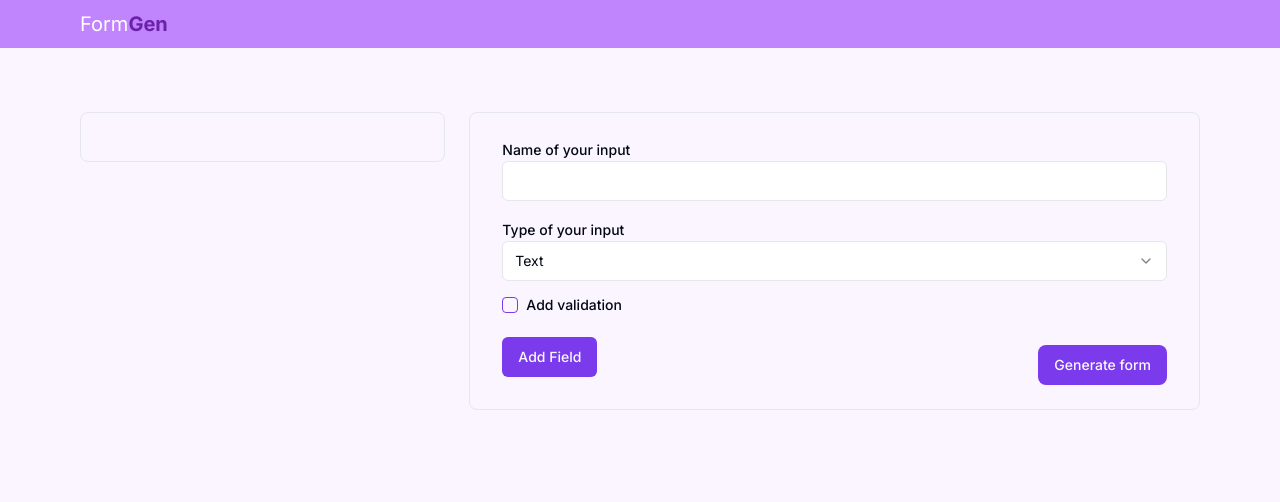
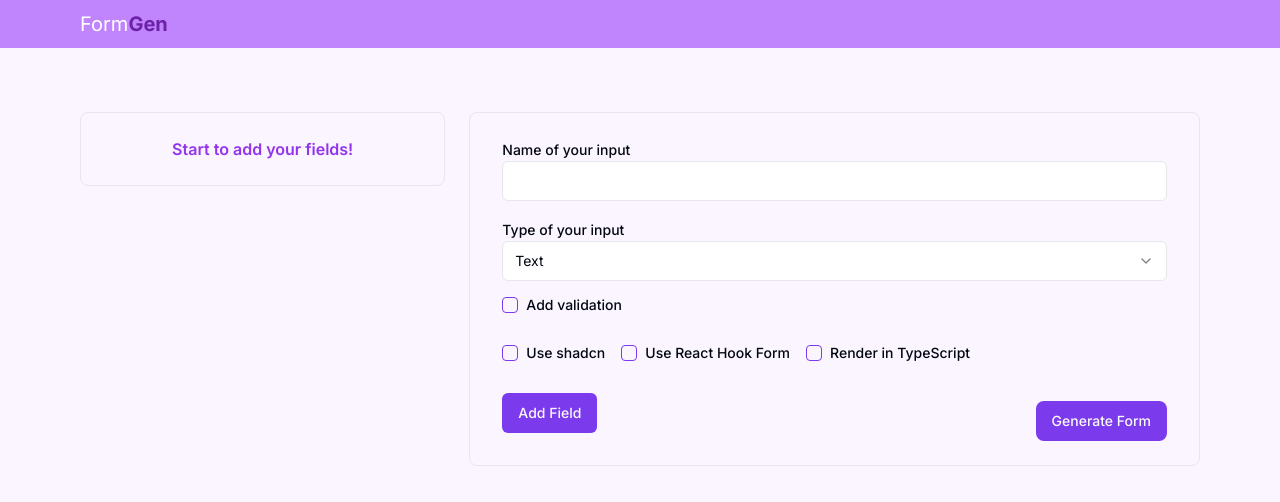
Before and after one commit to jeremnds/formgen, a Next.js app: page /generate in a window 1280 px wide. Shown: the top 502 px of the page. Built offline with nearby package versions, Linux system fonts and the light colour scheme.

Commit message:
feat: add delete field

```diff
--- a/app/generate/page.tsx
+++ b/app/generate/page.tsx
@@ -5,7 +5,16 @@ import AddFieldForm from "@/src/components/organisms/AddFieldForm";
 import FieldList from "@/src/components/organisms/FieldList";
 import { Field } from "@/src/models/field.type";
 import { FieldFormData } from "@/src/models/form.type";
-import { closestCenter, DndContext } from "@dnd-kit/core";
+import {
+  closestCenter,
+  DndContext,
+  KeyboardSensor,
+  MouseSensor,
+  PointerSensor,
+  TouchSensor,
+  useSensor,
+  useSensors,
+} from "@dnd-kit/core";
 import {
   restrictToVerticalAxis,
   restrictToWindowEdges,
@@ -36,10 +45,21 @@ export default function Page() {
             errorMessage: data.errorMessage || undefined,
           }
         : undefined,
+      // lib: {
+      //   shadcn: data.shadcn,
+      //   rhf: data.rhf,
+      //   tsx: data.tsx,
+      // },
     };
     console.log(newField);
     setFields((prevFields) => [...prevFields, newField]);
   };
+
+  const handleDeleteField = (id: string) => {
+    const newFields = fields.filter((field) => field.id !== id);
+    setFields(newFields);
+  };
+  const handleUpdateField = () => {};
 
   const handleOnDragEnd = (event: any) => {
     const { active, over } = event;
@@ -56,11 +76,28 @@ export default function Page() {
     }
   };
 
+  const pointerSensor = useSensor(PointerSensor, {
+    activationConstraint: {
+      distance: 0.01,
+    },
+  });
+  const mouseSensor = useSensor(MouseSensor);
+  const touchSensor = useSensor(TouchSensor);
+  const keyboardSensor = useSensor(KeyboardSensor);
+
+  const sensors = useSensors(
+    mouseSensor,
+    touchSensor,
+    keyboardSensor,
+    pointerSensor,
+  );
+
   return (
     <Container className="mt-16">
       <div className="flex flex-col gap-6 md:flex-row">
         <div className="order-2 md:order-1 md:basis-1/3">
           <DndContext
+            sensors={sensors}
             collisionDetection={closestCenter}
             onDragEnd={handleOnDragEnd}
             modifiers={[restrictToVerticalAxis, restrictToWindowEdges]}
@@ -69,7 +106,11 @@ export default function Page() {
               items={fields.map((field) => field.id)}
               strategy={verticalListSortingStrategy}
             >
-              <FieldList fields={fields} />
+              <FieldList
+                fields={fields}
+                onDeleteField={handleDeleteField}
+                onUpdateField={handleUpdateField}
+              />
             </SortableContext>
           </DndContext>
         </div>
--- /dev/null
+++ b/app/loading.tsx
@@ -0,0 +1,10 @@
+import Container from "@/src/components/atoms/Container";
+import Loader from "@/src/components/atoms/Loader";
+
+export default function Loading() {
+  return (
+    <Container className="flex h-full items-center justify-center">
+      <Loader />
+    </Container>
+  );
+}
--- a/package.json
+++ b/package.json
@@ -19,8 +19,10 @@
     "@radix-ui/react-slot": "^1.1.0",
     "class-variance-authority": "^0.7.0",
     "clsx": "^2.1.1",
+    "framer-motion": "^11.3.30",
     "lucide-react": "^0.436.0",
     "next": "14.2.6",
+    "openai": "^4.56.1",
     "react": "^18",
     "react-dom": "^18",
     "react-hook-form": "^7.53.0",
--- /dev/null
+++ b/src/components/atoms/Loader.tsx
@@ -0,0 +1,74 @@
+"use client";
+
+import { motion } from "framer-motion";
+
+const loadingContainer = {
+  width: "4rem",
+  height: "4rem",
+  display: "flex",
+  justifyContent: "space-between",
+};
+
+const loadingCircle = {
+  display: "block",
+  width: "0.8rem",
+  height: "0.8rem",
+  backgroundColor: "#a21caf",
+  borderRadius: "50%",
+};
+
+const loadingContainerVariants = {
+  start: {
+    transition: {
+      staggerChildren: 0.2,
+    },
+  },
+  end: {
+    transition: {
+      staggerChildren: 0.2,
+    },
+  },
+};
+
+const loadingCircleVariants = {
+  start: {
+    y: "0%",
+  },
+  end: {
+    y: "100%",
+  },
+};
+
+const loadingCircleTransition = {
+  duration: 0.5,
+  repeat: Infinity,
+  repeatType: "reverse" as const,
+  ease: "easeInOut",
+};
+
+export default function Loader() {
+  return (
+    <motion.div
+      style={loadingContainer}
+      variants={loadingContainerVariants}
+      initial="start"
+      animate="end"
+    >
+      <motion.span
+        style={loadingCircle}
+        variants={loadingCircleVariants}
+        transition={loadingCircleTransition}
+      />
+      <motion.span
+        style={loadingCircle}
+        variants={loadingCircleVariants}
+        transition={loadingCircleTransition}
+      />
+      <motion.span
+        style={loadingCircle}
+        variants={loadingCircleVariants}
+        transition={loadingCircleTransition}
+      />
+    </motion.div>
+  );
+}
--- a/src/components/molecules/FieldItem.tsx
+++ b/src/components/molecules/FieldItem.tsx
@@ -6,9 +6,16 @@ import { Button } from "../atoms/shadcn/button";
 type FieldItemProps = {
   field: Field;
   isDragging: boolean;
+  onUpdateField: () => void;
+  onDeleteField: (id: string) => void;
 };
 
-export default function FieldItem({ field, isDragging }: FieldItemProps) {
+export default function FieldItem({
+  field,
+  isDragging,
+  onUpdateField,
+  onDeleteField,
+}: FieldItemProps) {
   return (
     <div
       className={cn(
@@ -22,10 +29,14 @@ export default function FieldItem({ field, isDragging }: FieldItemProps) {
         <span className="text-xs capitalize text-zinc-500">{field.type}</span>
       </div>
       <div className="space-x-1">
-        <Button variant="outline" className="h-8 p-2">
+        <Button variant="outline" className="h-8 p-2" onClick={onUpdateField}>
           <Pencil className="h-4 w-4" />
         </Button>
-        <Button variant="destructive" className="h-8 p-2">
+        <Button
+          variant="destructive"
+          className="h-8 p-2"
+          onClick={() => onDeleteField(field.id)}
+        >
           <Trash2 className="h-4 w-4" />
         </Button>
       </div>
--- a/src/components/organisms/AddFieldForm.tsx
+++ b/src/components/organisms/AddFieldForm.tsx
@@ -9,13 +9,13 @@ import { cn } from "@/src/lib/utils";
 import { FieldFormData } from "@/src/models/form.type";
 import { FieldFormSchema } from "@/src/schemas/fieldForm.zod";
 import { zodResolver } from "@hookform/resolvers/zod";
-import Link from "next/link";
 import { useState } from "react";
 import { Controller, SubmitHandler, useForm } from "react-hook-form";
-import { Button, buttonVariants } from "../atoms/shadcn/button";
+import { Button } from "../atoms/shadcn/button";
 import { Checkbox } from "../atoms/shadcn/checkbox";
 import { Input } from "../atoms/shadcn/input";
 import { Label } from "../atoms/shadcn/label";
+import LibraryField from "./LibraryField";
 
 type AddFieldFormProps = {
   onAddField: (data: FieldFormData) => void;
@@ -24,6 +24,9 @@ type AddFieldFormProps = {
 export default function AddFieldForm({ onAddField }: AddFieldFormProps) {
   const [validation, setValidation] = useState(false);
   const [type, setType] = useState("text");
+  const [shadncn, setShadcn] = useState(true);
+  const [rhf, setRhf] = useState(true);
+  const [tsx, setTsx] = useState(true);
 
   const {
     register,
@@ -40,6 +43,7 @@ export default function AddFieldForm({ onAddField }: AddFieldFormProps) {
 
   const onSubmit: SubmitHandler<FieldFormData> = (data) => {
     onAddField(data);
+    console.log(data);
     reset();
     setValidation(false);
     setType("text");
@@ -121,7 +125,7 @@ export default function AddFieldForm({ onAddField }: AddFieldFormProps) {
         {validation && (
           <div
             className={cn(
-              "mt-6 flex flex-col gap-4 overflow-hidden rounded-lg border border-purple-300 p-6 transition-[max-height] duration-500 ease-in-out",
+              "flex flex-col gap-4 overflow-hidden rounded-lg border border-purple-300 p-6 transition-[max-height] duration-500 ease-in-out",
               validation ? "max-h-screen opacity-100" : "max-h-0 opacity-0",
             )}
           >
@@ -144,25 +148,29 @@ export default function AddFieldForm({ onAddField }: AddFieldFormProps) {
               <Input type="text" {...register("errorMessage")} />
             </div>
             <div>
-              <Label>Max</Label>
-              <Input type="number" {...register("max")} />
+              <Label>Min</Label>
+              <Input type="number" {...register("min")} min={1} />
             </div>
             <div>
-              <Label>Min</Label>
-              <Input type="number" {...register("min")} />
+              <Label>Max</Label>
+              <Input type="number" {...register("max")} min={1} />
             </div>
+
             <div>
               <Label>Regex pattern</Label>
               <Input type="text" {...register("pattern")} />
             </div>
           </div>
         )}
-
+        <LibraryField />
         <div className="flex items-center justify-between">
           <Button type="submit">Add Field</Button>
-          <Link href="/" className={cn(buttonVariants(), "mt-4 rounded-lg")}>
+          <Button type="button" className="mt-4 rounded-lg">
+            Generate Form
+          </Button>
+          {/* <Link href="/" className={cn(buttonVariants(), "mt-4 rounded-lg")}>
             Generate form
-          </Link>
+          </Link> */}
         </div>
       </form>
     </div>
--- a/src/components/organisms/FieldList.tsx
+++ b/src/components/organisms/FieldList.tsx
@@ -5,19 +5,46 @@ import FieldItem from "../molecules/FieldItem";
 
 type FieldListProps = {
   fields: Field[];
+  onUpdateField: () => void;
+  onDeleteField: (id: string) => void;
 };
 
-export default function FieldList({ fields }: FieldListProps) {
+export default function FieldList({
+  fields,
+  onUpdateField,
+  onDeleteField,
+}: FieldListProps) {
   return (
     <div className="flex h-fit flex-col gap-2 rounded-lg border px-8 py-6">
-      {fields.map((field) => (
-        <SortableField key={field.id} field={field} />
-      ))}
+      {fields.length ? (
+        fields.map((field) => (
+          <SortableField
+            key={field.id}
+            field={field}
+            onDeleteField={onDeleteField}
+            onUpdateField={onUpdateField}
+          />
+        ))
+      ) : (
+        <p className="text-center font-semibold text-purple-600">
+          Start to add your fields!
+        </p>
+      )}
     </div>
   );
 }
 
-function SortableField({ field }: { field: Field }) {
+type SortableFieldProps = {
+  field: Field;
+  onUpdateField: () => void;
+  onDeleteField: (id: string) => void;
+};
+
+function SortableField({
+  field,
+  onDeleteField,
+  onUpdateField,
+}: SortableFieldProps) {
   const {
     attributes,
     listeners,
@@ -35,7 +62,12 @@ function SortableField({ field }: { field: Field }) {
 
   return (
     <div ref={setNodeRef} style={style} {...attributes} {...listeners}>
-      <FieldItem field={field} isDragging={isDragging} />
+      <FieldItem
+        field={field}
+        isDragging={isDragging}
+        onDeleteField={onDeleteField}
+        onUpdateField={onUpdateField}
+      />
     </div>
   );
 }
--- /dev/null
+++ b/src/components/organisms/LibraryField.tsx
@@ -0,0 +1,24 @@
+import { Checkbox } from "../atoms/shadcn/checkbox";
+import { Label } from "../atoms/shadcn/label";
+
+export default function LibraryField() {
+  return (
+    <div className="mb-2 mt-4 flex gap-4">
+      <div className="flex items-center gap-2">
+        <Checkbox name="shadcn" />
+
+        <Label>Use shadcn</Label>
+      </div>
+      <div className="flex items-center gap-2">
+        <Checkbox name="rhf" />
+
+        <Label>Use React Hook Form</Label>
+      </div>
+      <div className="flex items-center gap-2">
+        <Checkbox name="tsx" />
+
+        <Label>Render in TypeScript</Label>
+      </div>
+    </div>
+  );
+}
--- a/src/models/field.type.ts
+++ b/src/models/field.type.ts
@@ -12,4 +12,9 @@ export type Field = {
         errorMessage?: string;
       }
     | undefined;
+  // lib: {
+  //   shadcn: boolean;
+  //   rhf: boolean;
+  //   tsx: boolean;
+  // };
 };
```
Also changed, not shown: 1 other file (tests, documents, lock files or other folders).
